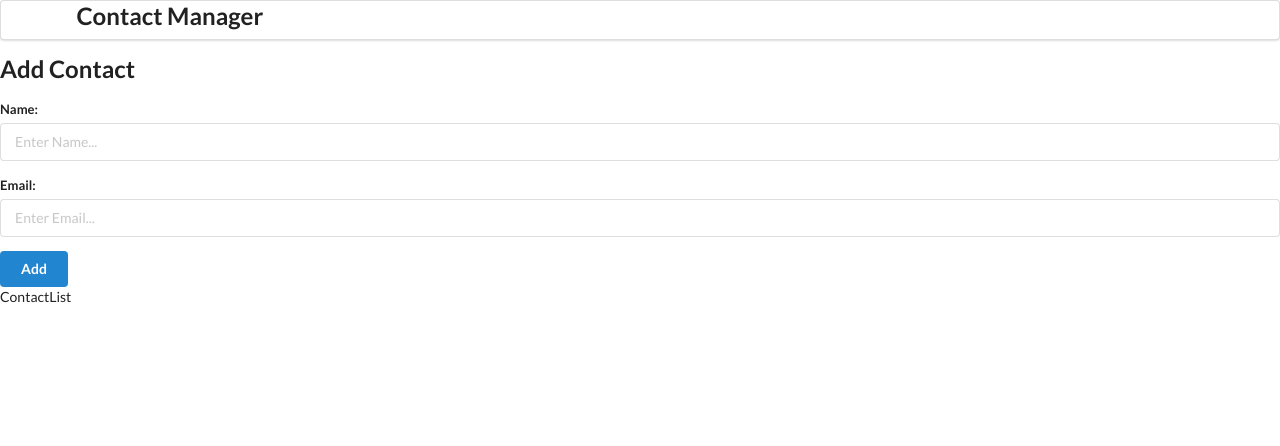
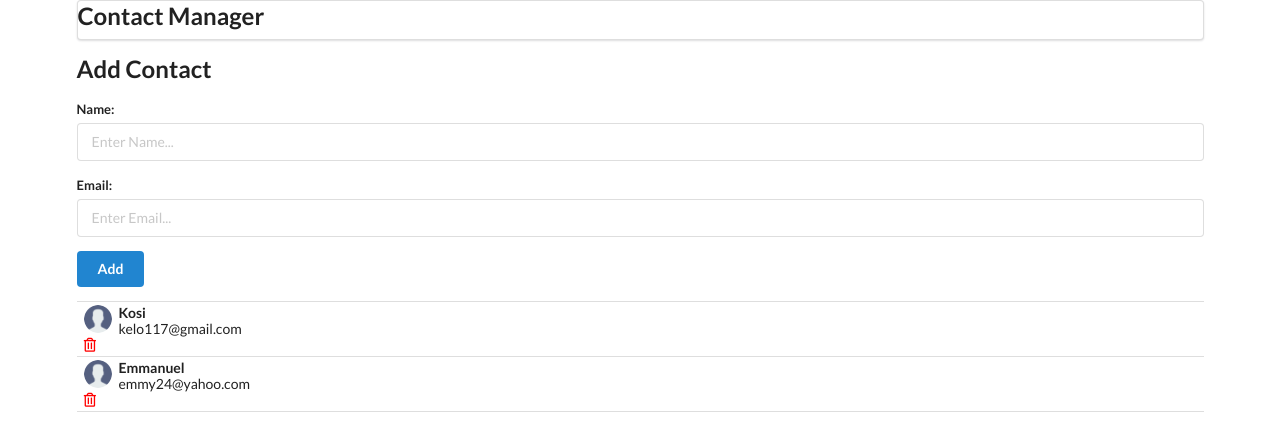
Before and after one commit to KillerKvothe117/contact-manager, a React (Create React App) app: page / in a window 1280 px wide. Shown: the top 446 px of the page. Built offline with nearby package versions, Linux system fonts and the light colour scheme.

Commit message:
displayed list of contacts from array data

```diff
--- a/public/index.html
+++ b/public/index.html
@@ -7,7 +7,7 @@
     <meta name="theme-color" content="#000000" />
     <meta
       name="description"
-      content="Web site created using create-react-app"
+      content="Contact Manager Application"
     />
     <link rel="apple-touch-icon" href="%PUBLIC_URL%/logo192.png" />
     <!--
@@ -22,7 +22,7 @@
       crossorigin="anonymous"
       referrerpolicy="no-referrer"
     />
-    <title>React App</title>
+    <title>Contact Manager</title>
   </head>
   <body>
     <noscript>You need to enable JavaScript to run this app.</noscript>
--- a/src/App.js
+++ b/src/App.js
@@ -4,11 +4,24 @@ import AddContact from "./components/addContact";
 import ContactList from "./components/contactList";
 
 function App() {
+  const contacts = [
+    {
+      id: "1",
+      name: "Kosi",
+      email: "kelo117@gmail.com",
+    },
+    {
+      id: "2",
+      name: "Emmanuel",
+      email: "emmy24@yahoo.com",
+    },
+  ];
+
   return (
-    <div>
+    <div className="ui container">
       <Header />
       <AddContact />
-      <ContactList />
+      <ContactList contacts={contacts} />
     </div>
   );
 }
--- a/src/components/contactCard.jsx
+++ b/src/components/contactCard.jsx
@@ -1,9 +1,22 @@
-import React from 'react'
+import React from "react";
+import user from "../assets/user.png";
 
-const ContactCard = () => {
+const ContactCard = (props) => {
+  const { id, name, email } = props.contact;
+
   return (
-    <div>ContactCard</div>
-  )
-}
+    <div className="item">
+      <img src={user} alt="user" className="ui avatar image" />
+      <div className="content">
+        <div className="header">{name}</div>
+        <div>{email}</div>
+      </div>
+      <i
+        className="trash alternate outline icon"
+        style={{ color: "red", marginTop: "7px" }}
+      />
+    </div>
+  );
+};
 
-export default ContactCard
+export default ContactCard;
--- a/src/components/contactList.jsx
+++ b/src/components/contactList.jsx
@@ -1,9 +1,12 @@
-import React from 'react'
+import React from "react";
+import ContactCard from "./contactCard";
 
-const ContactList = () => {
-  return (
-    <div>ContactList</div>
-  )
-}
+const ContactList = (props) => {
+  const showContacts = props.contacts.map((contact) => {
+    return <ContactCard contact={contact} key={contact.id} />;
+  });
 
-export default ContactList
+  return <div className="ui celled list">{showContacts}</div>;
+};
+
+export default ContactList;
```
Also changed, not shown: src/assets/user.png (added).
